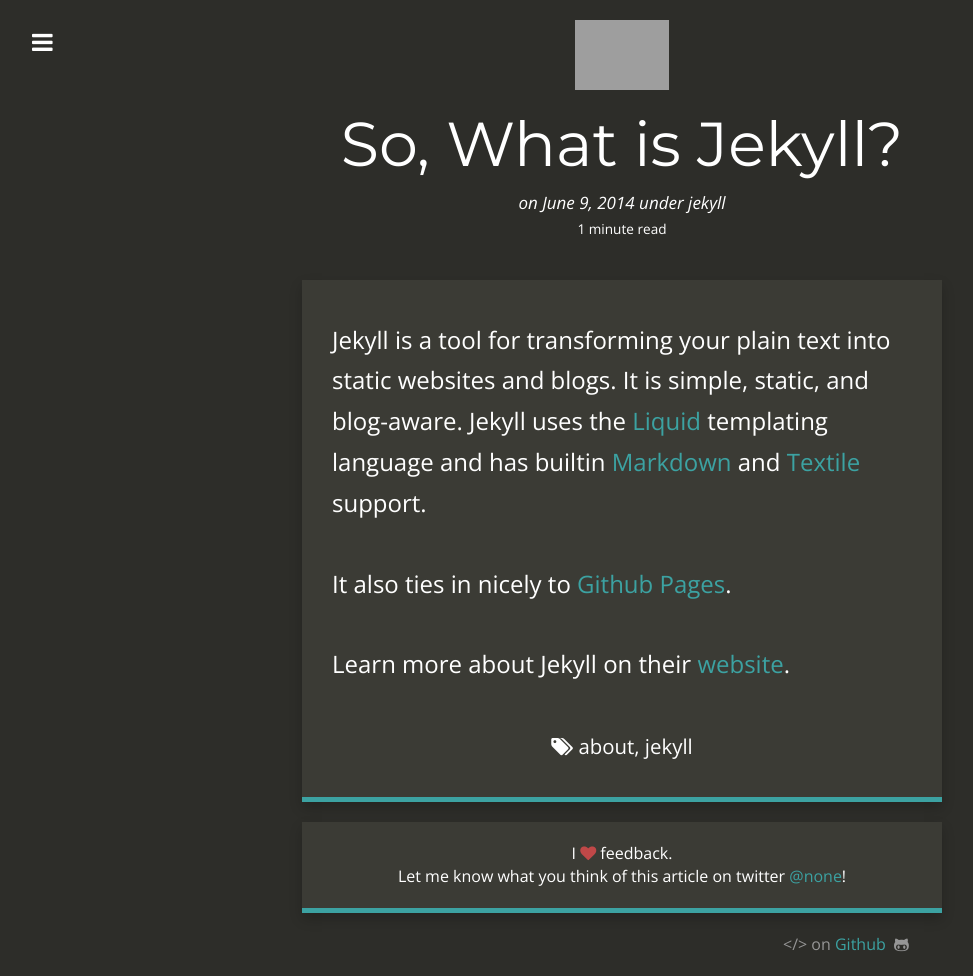
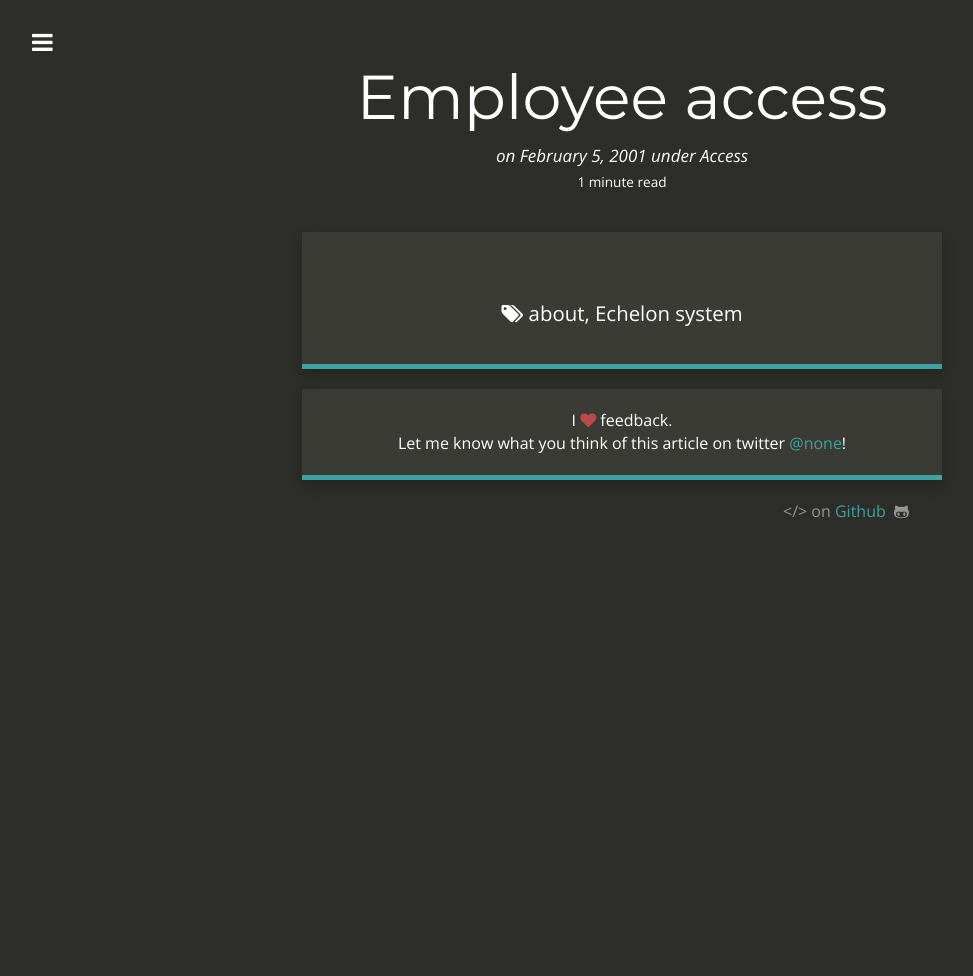
Before and after one commit to Rebelief/echelon.initiative, a Jekyll site: the page built from _posts/2014-06-09-so-what-is-jekyll.md, in a window 1280 px wide. Shown: the whole page, without its empty margins (18-991 px from the left). Built offline with Jekyll 4.4.1, drawn with Linux system fonts in a browser that asks for light colours; nearby versions of some CDN libraries; after the commit the page ends 900 px from its top, so only the background shows below that; grey boxes are pictures that could not be loaded.

Commit message:
Update 2014-06-09-so-what-is-jekyll.md

```diff
--- a/_posts/2014-06-09-so-what-is-jekyll.md
+++ b/_posts/2014-06-09-so-what-is-jekyll.md
@@ -1,21 +1,11 @@
 ---
 layout:     post
-title:      So, What is Jekyll?
-date:       2014-06-09 12:32:18
-summary:    Transform your plain text into static websites and blogs. Simple, static, and blog-aware.
-categories: jekyll
-thumbnail: jekyll
+title:      Employee access
+date:       2001-02-05 8:23:04
+summary:    Insert keycard into card reader and wait for system to confirm your data.
+categories: Access point
+thumbnail: Echelon
 tags:
  - about
- - jekyll
+ - Echelon system
 ---
-
-Jekyll is a tool for transforming your plain text into static websites and
-blogs. It is simple, static, and blog-aware. Jekyll uses the
-[Liquid](http://docs.shopify.com/themes/liquid-basics) templating
-language and has builtin [Markdown](http://daringfireball.net/projects/markdown/)
-and [Textile](http://en.wikipedia.org/wiki/Textile_(markup_language)) support.
-
-It also ties in nicely to [Github Pages](https://pages.github.com/).
-
-Learn more about Jekyll on their [website](http://jekyllrb.com/).
```
